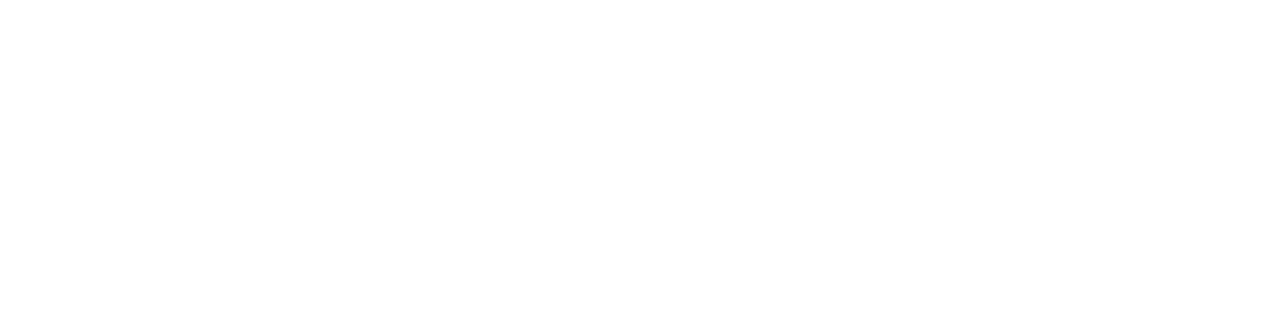
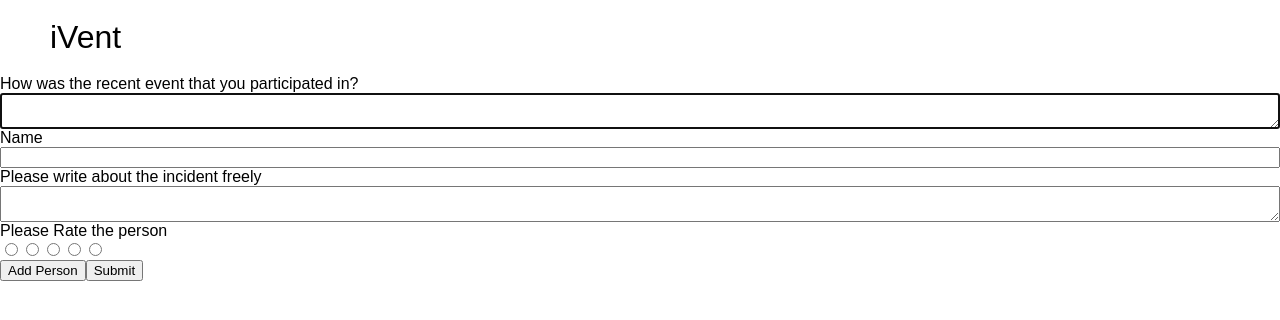
Before and after one commit to iVent-team/iVent-client, a React (Create React App) app: page /review in a window 1280 px wide. Before the commit this address had no page. Shown: the top 320 px of the page. Built offline with nearby package versions, Linux system fonts and the light colour scheme; a web font is replaced by a local one.

Commit message:
add: review page

```diff
--- a/package.json
+++ b/package.json
@@ -11,9 +11,11 @@
         "craco-alias": "^3.0.1",
         "react": "^18.2.0",
         "react-dom": "^18.2.0",
+        "react-hook-form": "^7.48.2",
         "react-router-dom": "^6.20.0",
         "react-scripts": "^5.0.1",
         "styled-components": "^6.1.1",
+        "sweetalert2": "^11.10.1",
         "web-vitals": "^2.1.4"
     },
     "scripts": {
--- a/src/App.jsx
+++ b/src/App.jsx
@@ -5,6 +5,8 @@
 import RegisterCommon from '@pages/Register/RegisterCommon';
 import RegisterInstitution from '@pages/Register/RegisterInstitution';
 import RegisterIndividual from '@pages/Register/RegisterIndividual';
+import { MyPage } from '@pages/MyPage';
+import Review from './pages/Review';
 
 function App() {
     return (
@@ -22,6 +24,9 @@
                         path='registerindividual'
                         element={<RegisterIndividual />}
                     />
+
+                    <Route path='mypage' element={<MyPage />} />
+                    <Route path='review' element={<Review />} />
                 </Route>
             </Routes>
         </BrowserRouter>
--- /dev/null
+++ b/src/pages/MyPage/IventItem/index.jsx
@@ -0,0 +1,3 @@
+export const IventItem = () => {
+    return <div>IventItem</div>;
+};
--- /dev/null
+++ b/src/pages/MyPage/index.jsx
@@ -0,0 +1,12 @@
+import { MyPageLayout, Header, Content, IventBox } from './style';
+import { IventItem } from './IventItem';
+export const MyPage = () => {
+    return (
+        <MyPageLayout>
+            <Header>MyPage</Header>
+            <Content>
+                <IventItem>FirstItem</IventItem>
+            </Content>
+        </MyPageLayout>
+    );
+};
--- /dev/null
+++ b/src/pages/MyPage/style.js
@@ -0,0 +1,6 @@
+import styled from 'styled-components';
+
+export const MyPageLayout = styled.div``;
+export const Header = styled.div``;
+export const Content = styled.div``;
+export const IventBox = styled.div``;
--- /dev/null
+++ b/src/pages/Review/index.tsx
@@ -0,0 +1,115 @@
+import React, { useEffect, useState } from 'react';
+import { FormItem, ReviewLayout, StyledForm, StyledRadio } from './style';
+import { useForm, SubmitHandler } from 'react-hook-form';
+import Swal from 'sweetalert2';
+
+interface IFormInput {
+    Question1: string;
+    Question2: IQuestion2[];
+}
+
+interface IQuestion2 {
+    name: string;
+    detail: string;
+    rate: number;
+}
+
+const Review = () => {
+    const {
+        register,
+        handleSubmit,
+        setFocus,
+        formState: { errors },
+    } = useForm<IFormInput>();
+
+    const [sections, setSections] = useState<IQuestion2[]>([
+        { name: '', detail: '', rate: 1 },
+    ]);
+    useEffect(() => {
+        setFocus('Question1');
+    }, [setFocus]);
+    const onSubmit: SubmitHandler<IFormInput> = async data => {
+        Swal.fire({
+            title: '제출하시겠습니까?',
+            icon: 'warning',
+            showCancelButton: true,
+            confirmButtonColor: '#3085d6',
+            cancelButtonColor: '#d33',
+            confirmButtonText: '승인',
+            cancelButtonText: '취소',
+            customClass: {
+                container: 'custom-swal-container',
+            },
+        }).then(async result => {
+            if (result.isConfirmed) {
+                console.log(data);
+                Swal.fire(
+                    '제출이 완료되었습니다.',
+                    '수고많으셨습니다',
+                    'success',
+                );
+            }
+        });
+    };
+
+    const addSection = () => {
+        const newSection: IQuestion2 = { name: '', detail: '', rate: 1 };
+        setSections([...sections, newSection]);
+    };
+
+    return (
+        <ReviewLayout>
+            <StyledForm onSubmit={handleSubmit(onSubmit)}>
+                <FormItem>
+                    <label>
+                        How was the recent event that you participated in?
+                    </label>
+                    <textarea {...register('Question1')} />
+                </FormItem>
+                {sections.map((section, index) => (
+                    <div key={index}>
+                        <FormItem>
+                            <label>Name</label>
+                            <input
+                                {...register(
+                                    `Question2.${index}.name` as const,
+                                )}
+                            />
+                        </FormItem>
+                        <FormItem>
+                            <label>
+                                Please write about the incident freely
+                            </label>
+                            <textarea
+                                {...register(
+                                    `Question2.${index}.detail` as const,
+                                )}
+                            />
+                        </FormItem>
+                        <FormItem>
+                            <label>Please Rate the person</label>
+                            <StyledRadio>
+                                {[1, 2, 3, 4, 5].map(value => (
+                                    <input
+                                        key={value}
+                                        {...register(
+                                            `Question2.${index}.rate` as const,
+                                        )}
+                                        type='radio'
+                                        value={value.toString()}
+                                    />
+                                ))}
+                            </StyledRadio>
+                        </FormItem>
+                    </div>
+                ))}
+                <button type='button' onClick={addSection}>
+                    Add Person
+                </button>
+                <input type='submit' />
+            </StyledForm>
+        </ReviewLayout>
+    );
+};
+
+export default Review;
--- /dev/null
+++ b/src/pages/Review/style.js
@@ -0,0 +1,11 @@
+import styled from 'styled-components';
+
+export const ReviewLayout = styled.div``;
+export const StyledForm = styled.form``;
+export const StyledLabel = styled.label``;
+export const FormItem = styled.div`
+    display: flex;
+    flex-direction: column;
+`;
+
+export const StyledRadio = styled.div``;
--- a/src/pages/index.js
+++ b/src/pages/index.js
@@ -2,3 +2,5 @@
 export * from './Landing';
 // export * from './MyPage';
 export * from './Register';
+export * from './MyPage';
+export * from './Review';
```
Also changed, not shown: src/pages/MyPage/IventItem/style.js (added), 1 other file (tests, documents, lock files or other folders).
